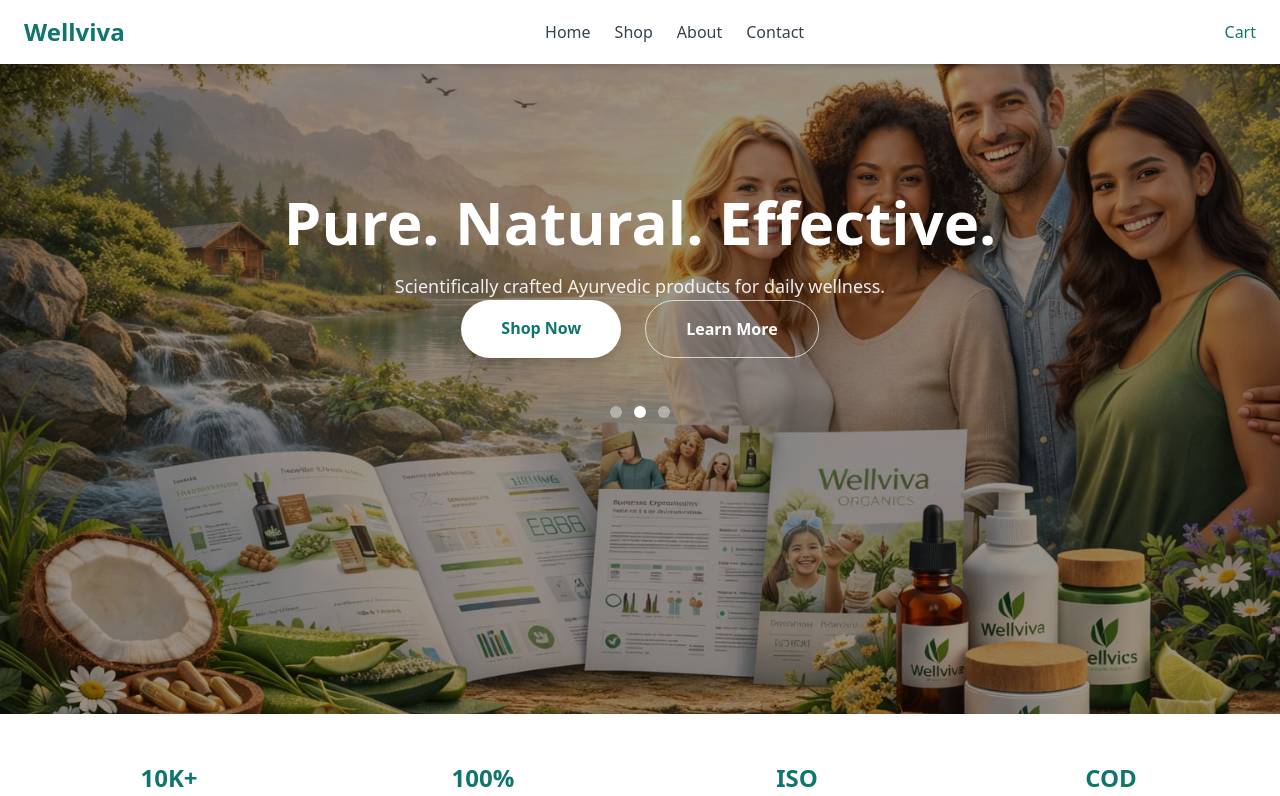
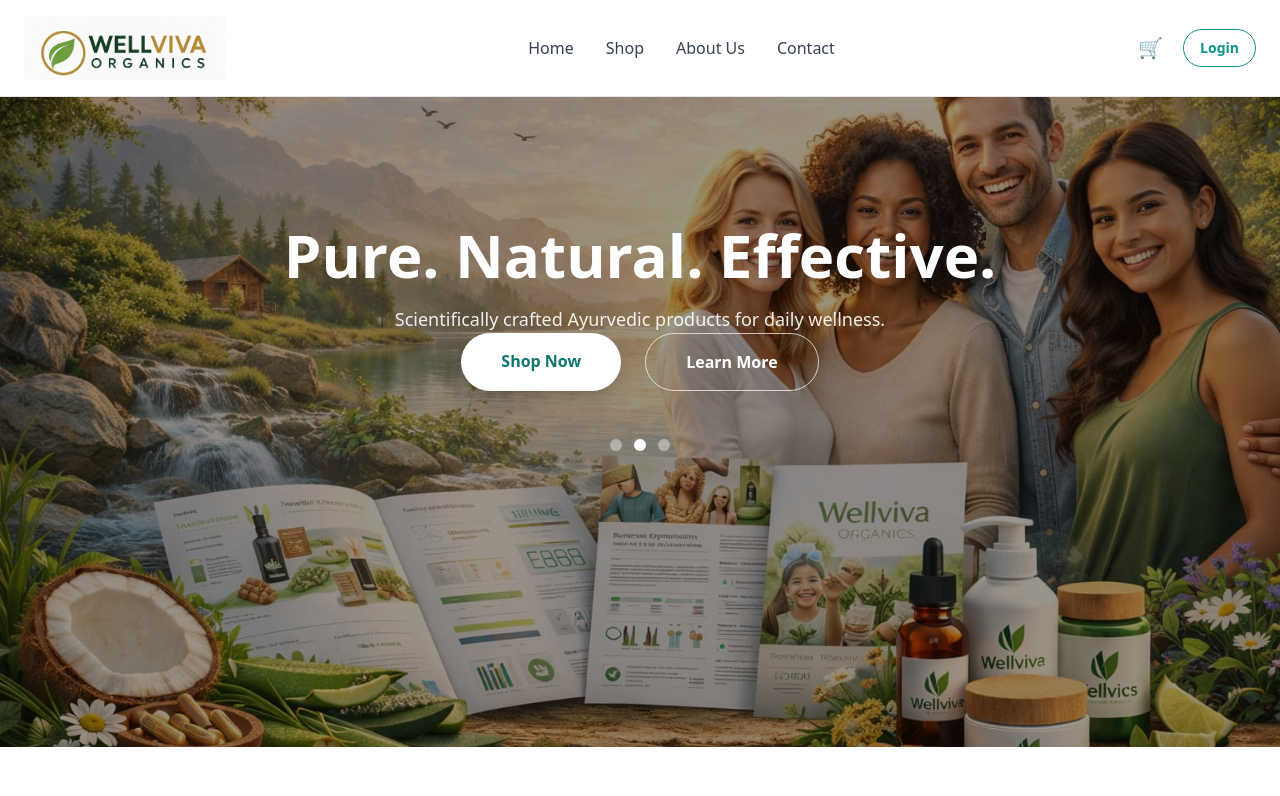
Before and after one commit to nasiruddinkhan34-prog/wellviva, a React (Vite) app in the folder client/: page / in a window 1280 px wide. Shown: the top 796 px of the page. Built offline with nearby package versions, Linux system fonts and the light colour scheme.

Commit message:
Update App.jsx

```diff
--- a/client/src/App.jsx
+++ b/client/src/App.jsx
@@ -1,20 +1,22 @@
 import { useState } from "react";
 import { BrowserRouter, Routes, Route } from "react-router-dom";
-import { CartProvider } from "./context/CartContext";
+//import { CartProvider } from "./context/CartContext";
 
-import WebsiteLayout from "./website/WebsiteLayout";
+import Navbar from "./website/Navbar";
 import Home from "./website/Home";
 import Shop from "./website/Shop";
 import About from "./website/About";
 import Contact from "./website/Contact";
+//import Cart from "./website/Cart";
+import Footer from "./website/Footer";
 import Login from "./auth/Login";
-import Register from "./auth/Register";
 import Profile from "./profile/Profile";
 import Cart from "./cart/Cart";
 import Checkout from "./cart/Checkout";
+import { CartProvider } from "./context/CartContext";
 import PaymentSuccess from "./payment/PaymentSuccess";
 import PaymentFailed from "./payment/PaymentFailed";
-
+import Register from "./auth/Register";
 import AdminLayout from "./admin/AdminLayout";
 import AdminRoute from "./AdminRoute";
 
@@ -24,11 +26,9 @@
   return (
     <CartProvider>
       <BrowserRouter>
+        <Navbar onCartClick={() => setShowCart(true)} />
+
         <Routes>
-          {/* 🌐 WEBSITE ROUTES */}
-          <Route
-            element={<WebsiteLayout onCartClick={() => setShowCart(true)} />}
-          >
           <Route path="/" element={<Home />} />
           <Route path="/shop" element={<Shop />} />
           <Route path="/about" element={<About />} />
@@ -40,9 +40,6 @@
           <Route path="/checkout" element={<Checkout />} />
           <Route path="/payment-success" element={<PaymentSuccess />} />
           <Route path="/payment-failed" element={<PaymentFailed />} />
-          </Route>
-
-          {/* 🔐 ADMIN ROUTES */}
           <Route
   path="/admin/*"
   element={
@@ -51,9 +48,11 @@
     </AdminRoute>
   }
 />
+
         </Routes>
 
         {showCart && <Cart onClose={() => setShowCart(false)} />}
+        <Footer />
       </BrowserRouter>
     </CartProvider>
   );
```
Lines whose indentation alone changed are shown as unchanged.
